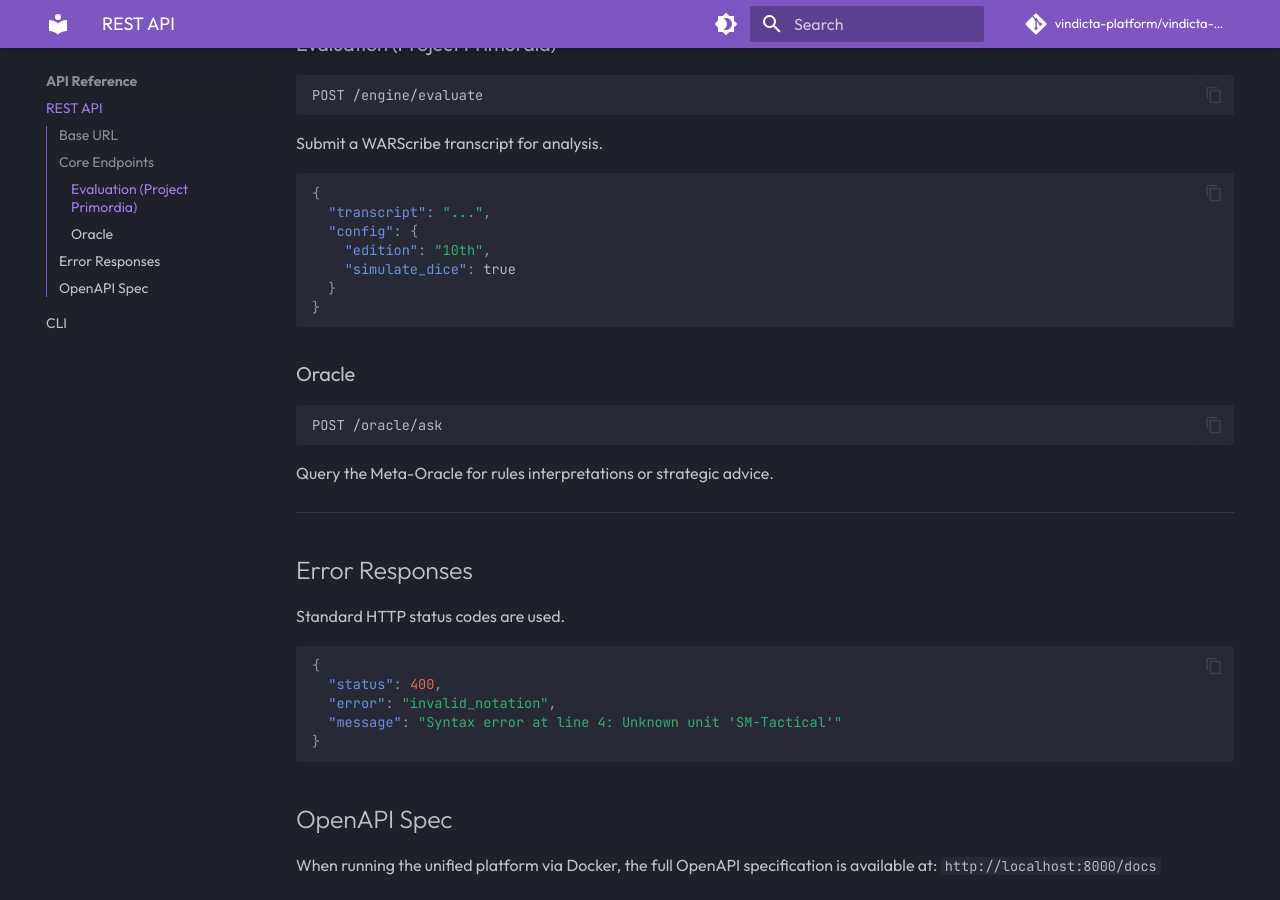
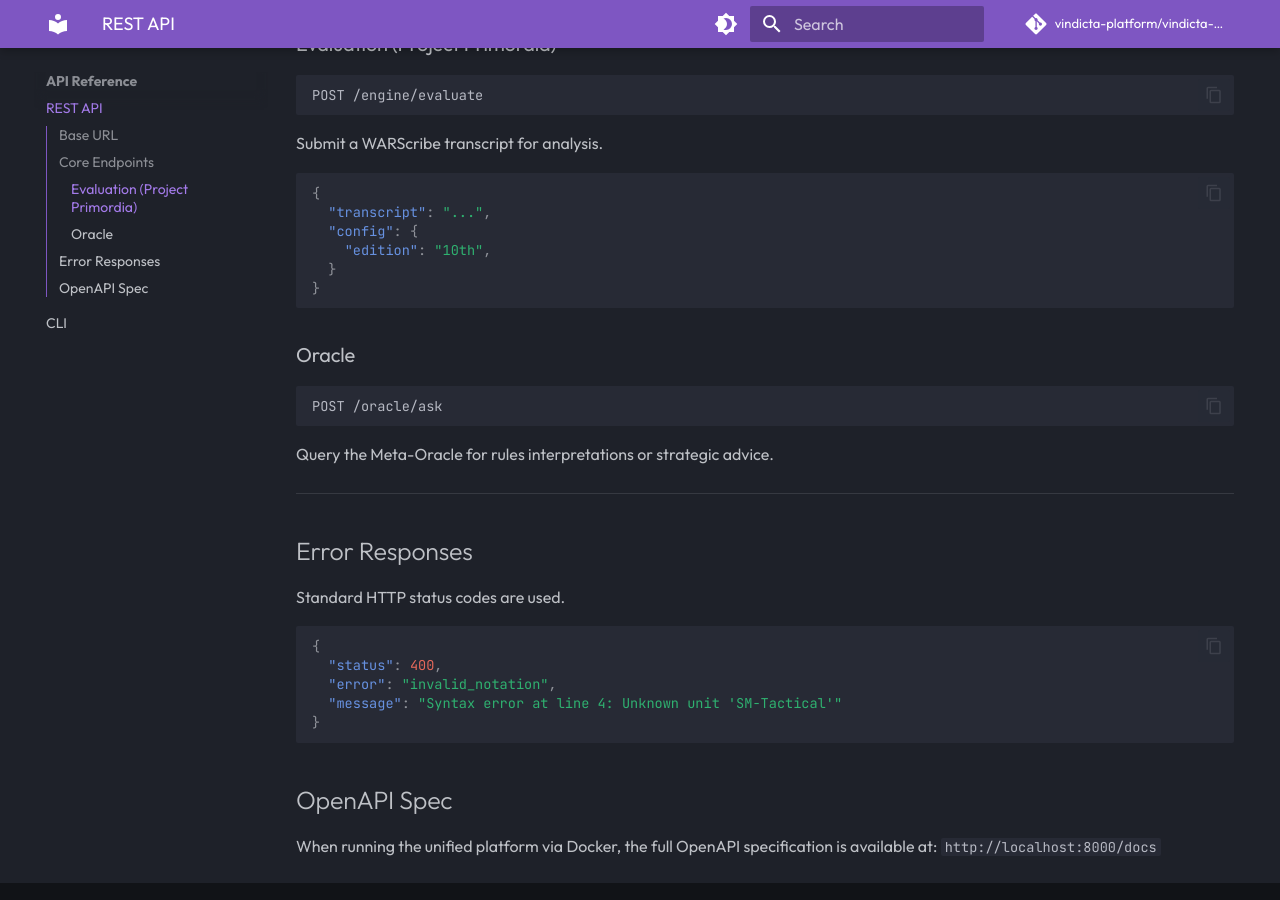
Before and after one commit to vindicta-platform/vindicta-foundation, an MkDocs documentation site: the page built from docs/api/rest.md, in a window 1280 px wide and 900 px high, scrolled down 558 px. Built offline with MkDocs 1.6.1 and Material for MkDocs 9.7.7, drawn with Linux system fonts in a browser that asks for light colours; comment, search, counter and statistics services are not loaded.

Commit message:
Apply suggestion from @brandon-fox
Signed-off-by: Brandon Fox <32090240+brandon-fox@users.noreply.github.com>

````diff
--- a/docs/api/rest.md
+++ b/docs/api/rest.md
@@ -29,7 +29,6 @@ Submit a WARScribe transcript for analysis.
   "transcript": "...",
   "config": {
     "edition": "10th",
-    "simulate_dice": true
   }
 }
 ```
````
